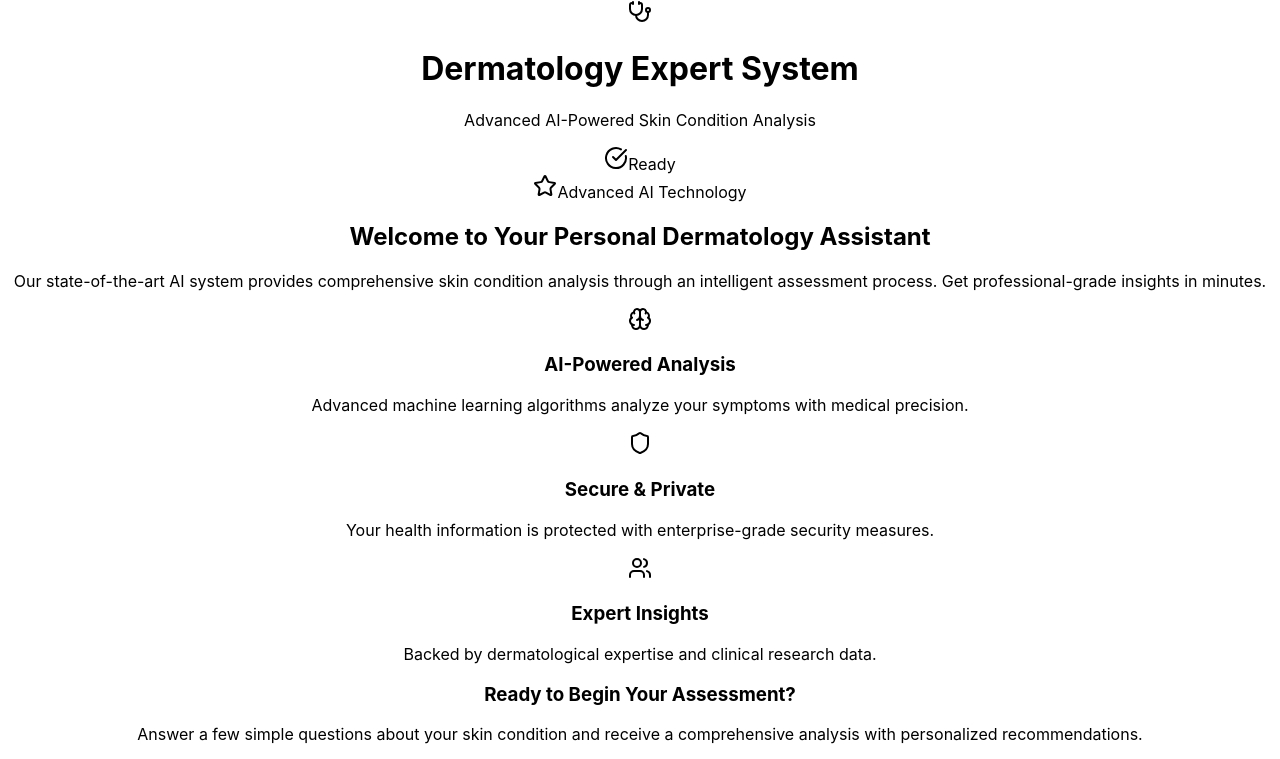
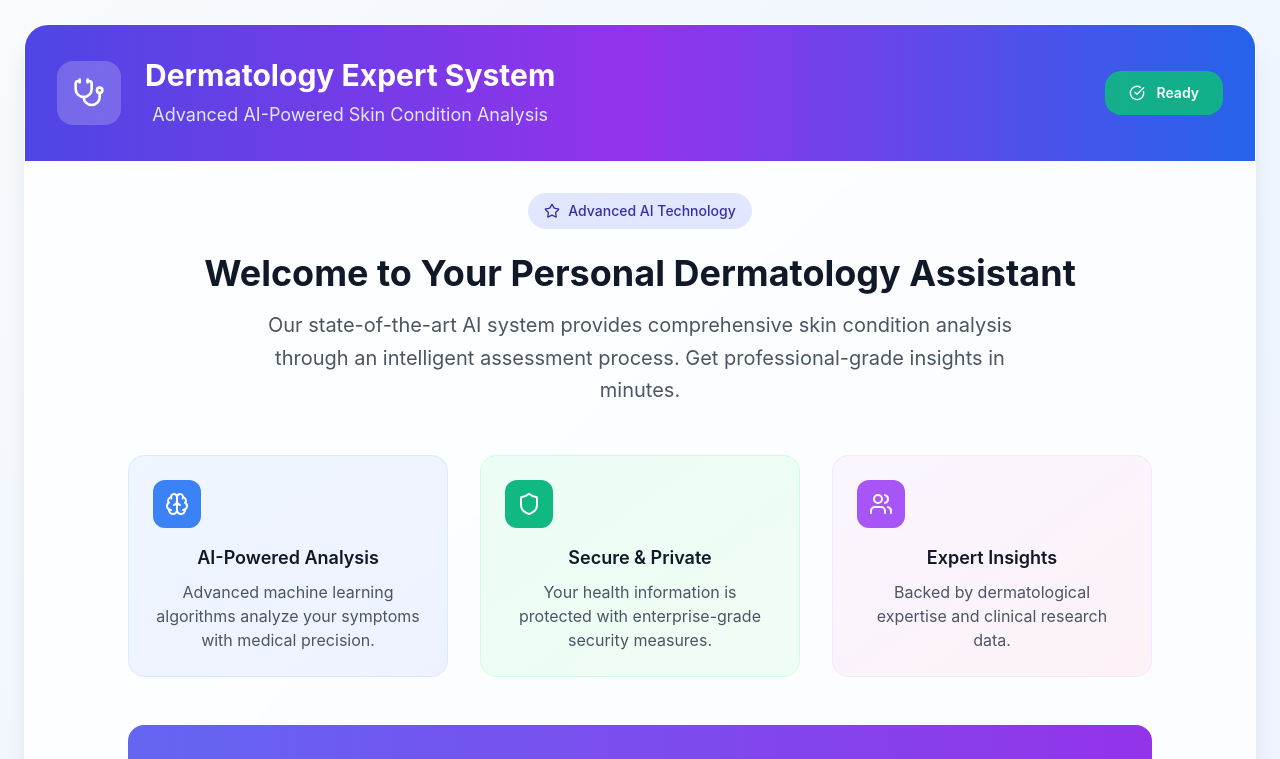
Before and after one commit to Tima-Dawwa/Dermatology-Smart-Expert-System, a React (Create React App) app in the folder frontend/: page / in a window 1280 px wide. Shown: the top 759 px of the page. Built offline with nearby package versions, Linux system fonts and the light colour scheme.

Commit message:
tailwindcss3

```diff
--- a/frontend/package.json
+++ b/frontend/package.json
@@ -40,6 +40,6 @@
   "devDependencies": {
     "autoprefixer": "^10.4.21",
     "postcss": "^8.5.6",
-    "tailwindcss": "^4.1.11"
+    "tailwindcss": "^3.4.17"
   }
 }
--- /dev/null
+++ b/frontend/postcss.config.js
@@ -0,0 +1,6 @@
+module.exports = {
+  plugins: {
+    tailwindcss: {},
+    autoprefixer: {},
+  },
+}
--- a/frontend/src/index.js
+++ b/frontend/src/index.js
@@ -11,7 +11,5 @@ root.render(
   </React.StrictMode>
 );
 
-// If you want to start measuring performance in your app, pass a function
-// to log results (for example: reportWebVitals(console.log))
-// or send to an analytics endpoint. Learn more: https://bit.ly/CRA-vitals
+
 reportWebVitals();
--- /dev/null
+++ b/frontend/tailwind.config.js
@@ -0,0 +1,11 @@
+/** @type {import('tailwindcss').Config} */
+module.exports = {
+  content: [
+    "./index.html",
+    "./src/**/*.{js,jsx,ts,tsx}",
+  ],
+  theme: {
+    extend: {},
+  },
+  plugins: [],
+}
```
Also changed, not shown: 1 other file (tests, documents, lock files or other folders).
